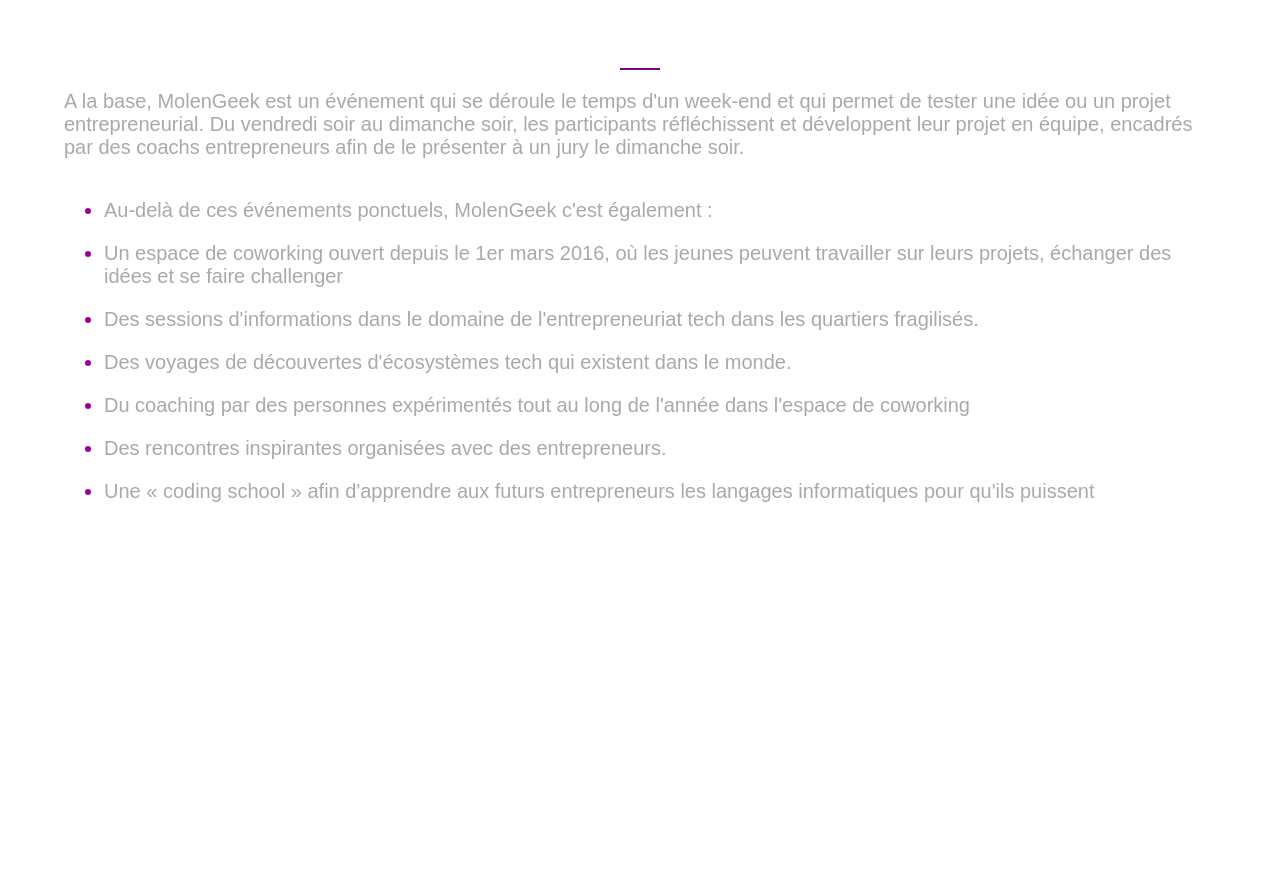
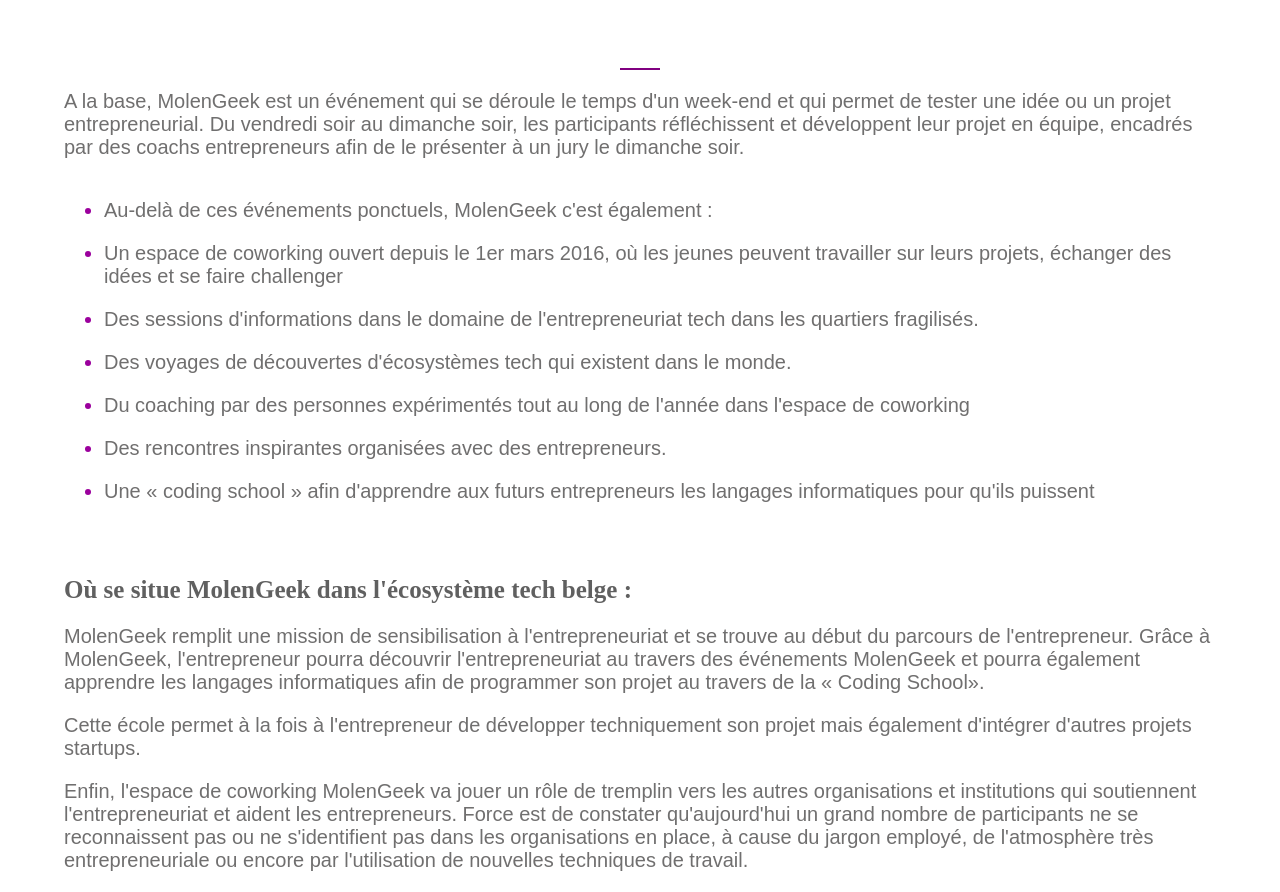
Before and after one commit to sofiane626/css.ex1, a plain HTML site: page index.html in a window 1280 px wide. Shown: the part 303-1195 px from the top of the page. Before the commit the page ends 822 px from the top, so only its background shows below. Drawn offline with Linux system fonts and the light colour scheme.

Commit message:
section principale fini

```diff
--- a/index.html
+++ b/index.html
@@ -71,6 +71,23 @@
                     qu'ils puissent</li>
             </ul>
         </section>
+        <br><br>
+        <section class="section-principal">
+            <h2>Où se situe MolenGeek dans l'écosystème tech belge :</h2>
+            <p>MolenGeek remplit une mission de sensibilisation à l'entrepreneuriat et se trouve au début du parcours de
+                l'entrepreneur. Grâce à MolenGeek, l'entrepreneur pourra découvrir l'entrepreneuriat au travers des
+                événements MolenGeek et pourra également apprendre les langages informatiques afin de programmer son
+                projet au travers de la « Coding School».</p>
+            <p>Cette école permet à la fois à l'entrepreneur de développer techniquement son projet mais également
+                d'intégrer d'autres projets startups.</p>
+            <p>Enfin, l'espace de coworking MolenGeek va jouer un rôle de tremplin vers les autres organisations et
+                institutions qui soutiennent l'entrepreneuriat et aident les entrepreneurs. Force est de constater
+                qu'aujourd'hui un grand nombre de participants ne se reconnaissent pas ou ne s'identifient pas dans les
+                organisations en place, à cause du
+                jargon employé, de l'atmosphère très entrepreneuriale ou encore par l'utilisation de nouvelles
+                techniques de travail.
+            </p>
+        </section>
     </main>
 
     <footer></footer>
--- a/public/css/style.css
+++ b/public/css/style.css
@@ -84,7 +84,7 @@ a {
 li {
     font-size: 20px;
     font-family: Arial, Helvetica, sans-serif;
-    color: darkgrey;
+    color: rgb(112, 111, 111);
 }
 
 .section-intro li::marker {
@@ -95,3 +95,19 @@ li {
     padding-top: 20px;
     list-style-position: outside;
 }
+
+.section-principal {
+    width: 90%;
+    margin: auto;
+}
+
+.section-principal p {
+    font-size: 20px;
+    font-family: Arial, Helvetica, sans-serif;
+    color: rgb(112, 111, 111);
+}
+
+.section-principal h2 {
+    font-size: 25px;
+    color: rgb(96, 96, 96);
+}
```
